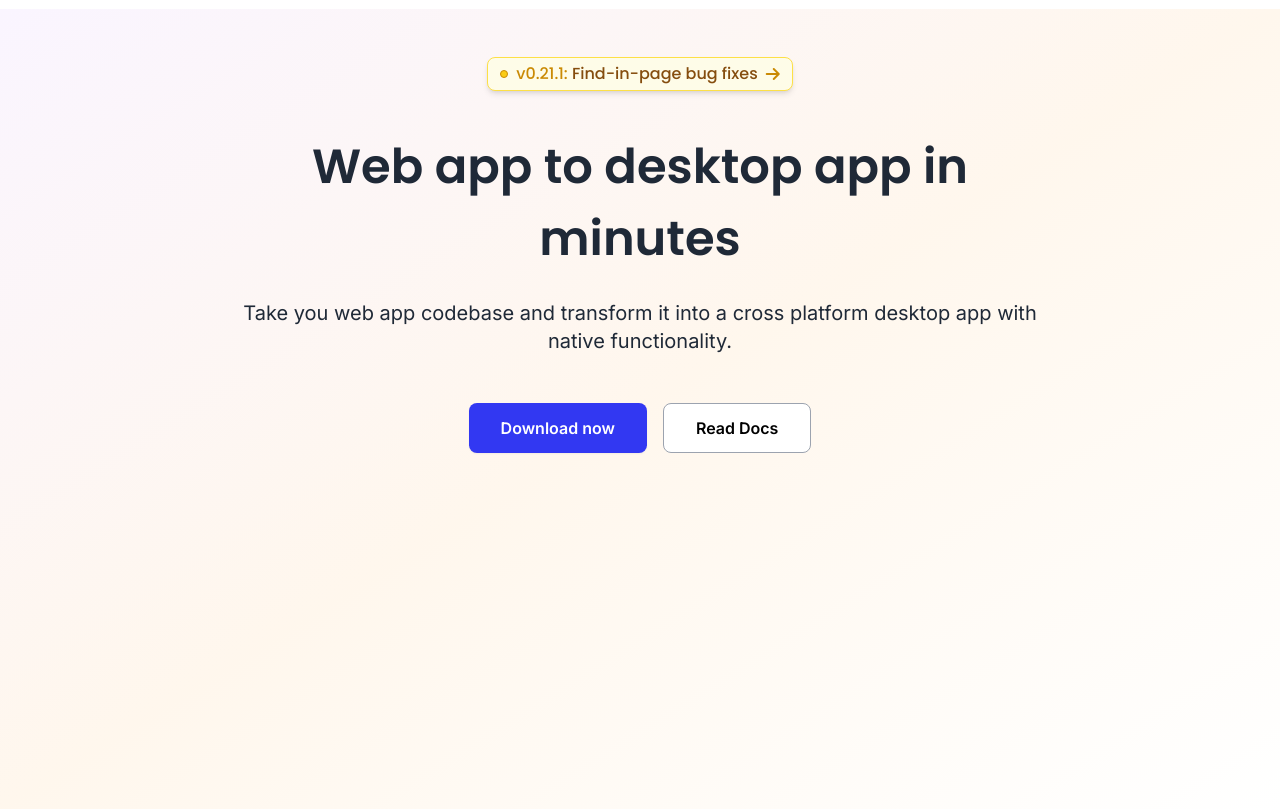
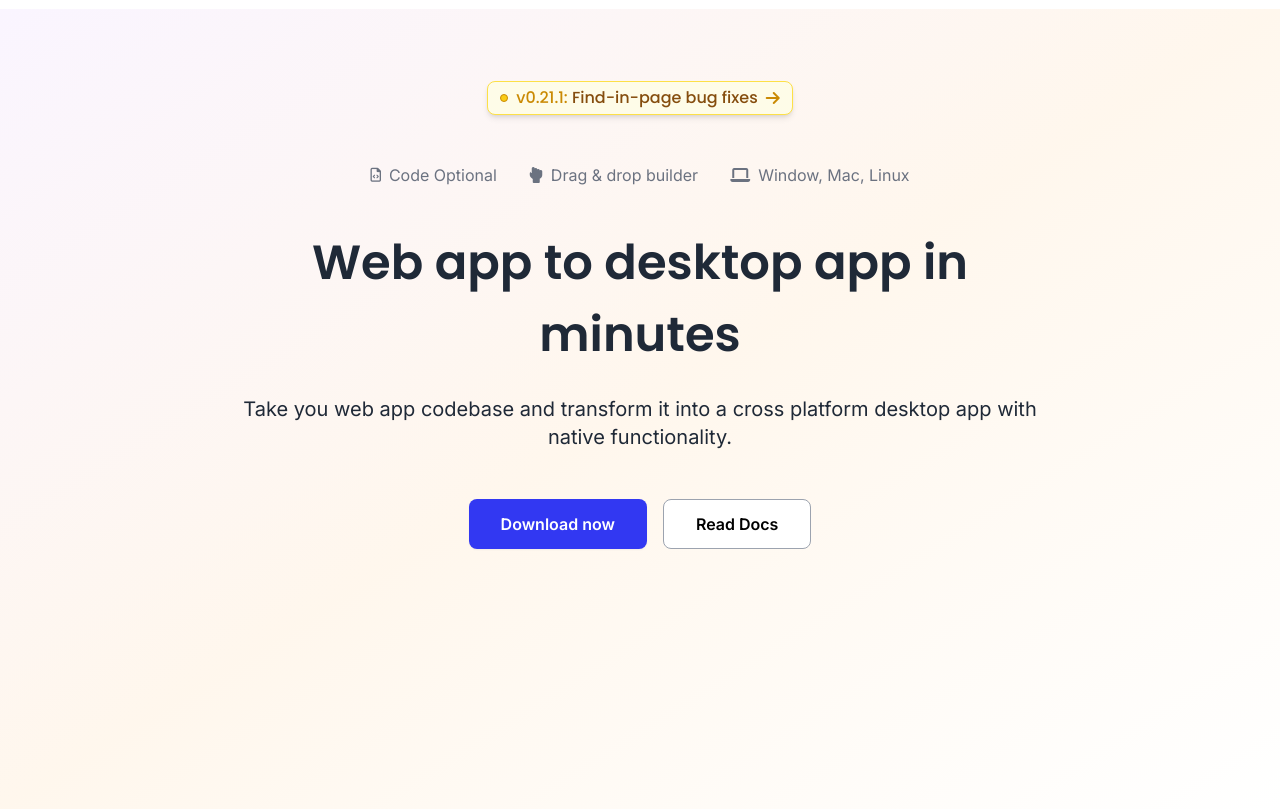
Before and after one commit to nemon024/toDesktop-clone, a website: page index.html in a window 1280 px wide. Shown: the part 63-872 px from the top of the page. Drawn offline with Linux system fonts and the light colour scheme.

Commit message:
Add hero features section and improve layout; update CSS for better spacing and responsiveness

```diff
--- a/index.html
+++ b/index.html
@@ -108,14 +108,32 @@
      <main>
       <!-- hero-section -->
        <div id="hero" class="min-h-screen bg-gradient-to-br from-purple-50 via-orange-50 to-transparent">
-        <div id="hero-container" class="max-w-4xl mx-auto px-6 pt-6 pb-32 flex flex-col sm:items-center sm:text-center">
+        <div id="hero-container" class="max-w-4xl mx-auto px-6 pt-6 pb-32 flex flex-col sm:items-center sm:text-center sm:pt-12">
           <div id="version-text" class="flex items-center my-6 gap-2 border border-yellow-300
           bg-yellow-50 rounded-lg px-3 py-1 w-fit shadow-md hover:shadow-lg hover:-translate-y-1 transition group ">
+          <!-- yellow box -->
             <!-- yellow-dot -->
             <div class="w-2 h-2 bg-yellow-400 rounded-full border border-yellow-600"></div>
             <p class="font-display font-medium text-yellow-600">v0.21.1: <span class="text-yellow-800">Find-in-page bug fixes</span></p>
             <i class="fa-solid fa-arrow-right text-yellow-600 group-hover:translate-x-1 transition duration-300"></i>
           </div>
+
+          <!-- hero-feautes section -->
+          <div id="hero-features" class="hidden sm:flex gap-8 my-6">
+            <div class="flex justify-center gap-2 items-center text-gray-500">
+              <i class="fa-regular fa-file-code text-sm"></i>
+              <p>Code Optional</p>
+            </div>
+            <div class="flex justify-center gap-2 items-center text-gray-500">
+              <i class="fa-solid fa-hand-back-fist "></i>
+              <p>Drag & drop builder</p>
+            </div>
+            <div class="flex justify-center gap-2 items-center text-gray-500">
+              <i class="fa-solid fa-laptop"></i>
+              <p>Window, Mac, Linux</p>
+            </div>
+          </div>
+
           <!-- hero-text -->
           <h1 class="text-4xl font-semibold leading-snug mt-4 sm:text-5xl sm:leading-normal">Web app to desktop app in minutes</h1>
           <!-- leading-snug help us to create a line difference between the same text if the text occupying the 2 or more line  -->
```
Also changed, not shown: output.css.
